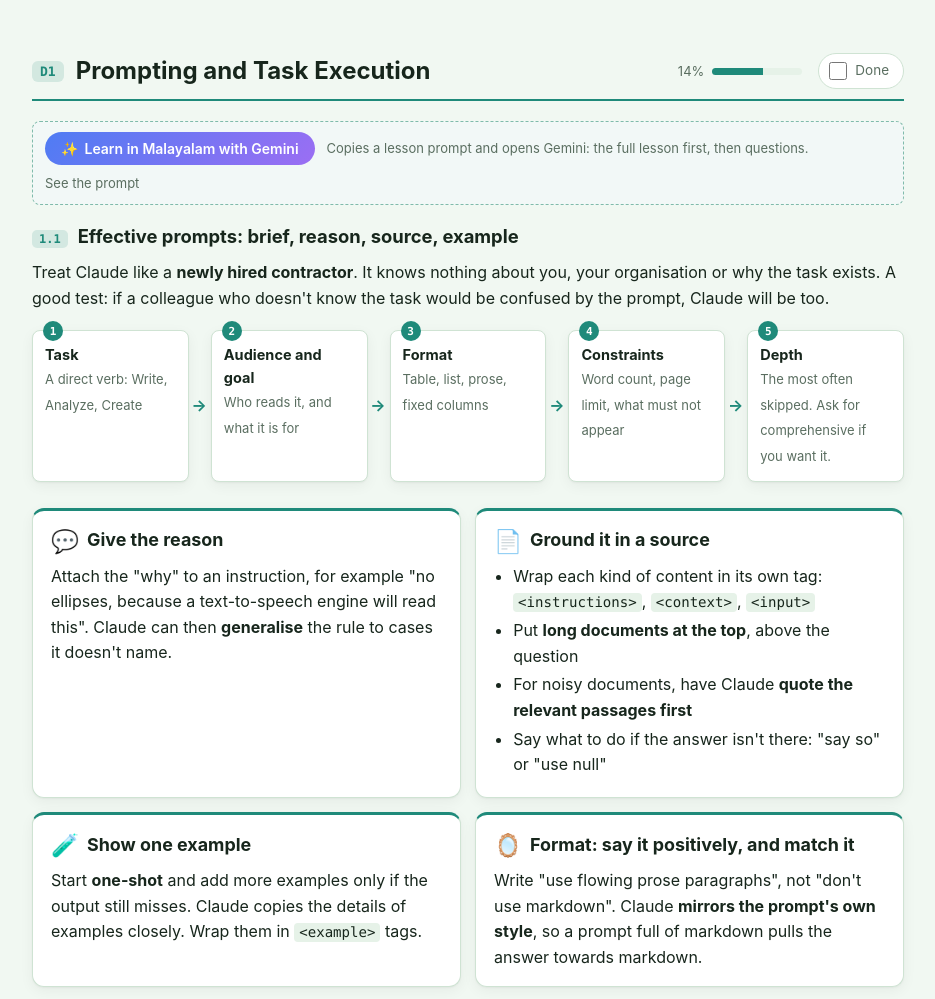
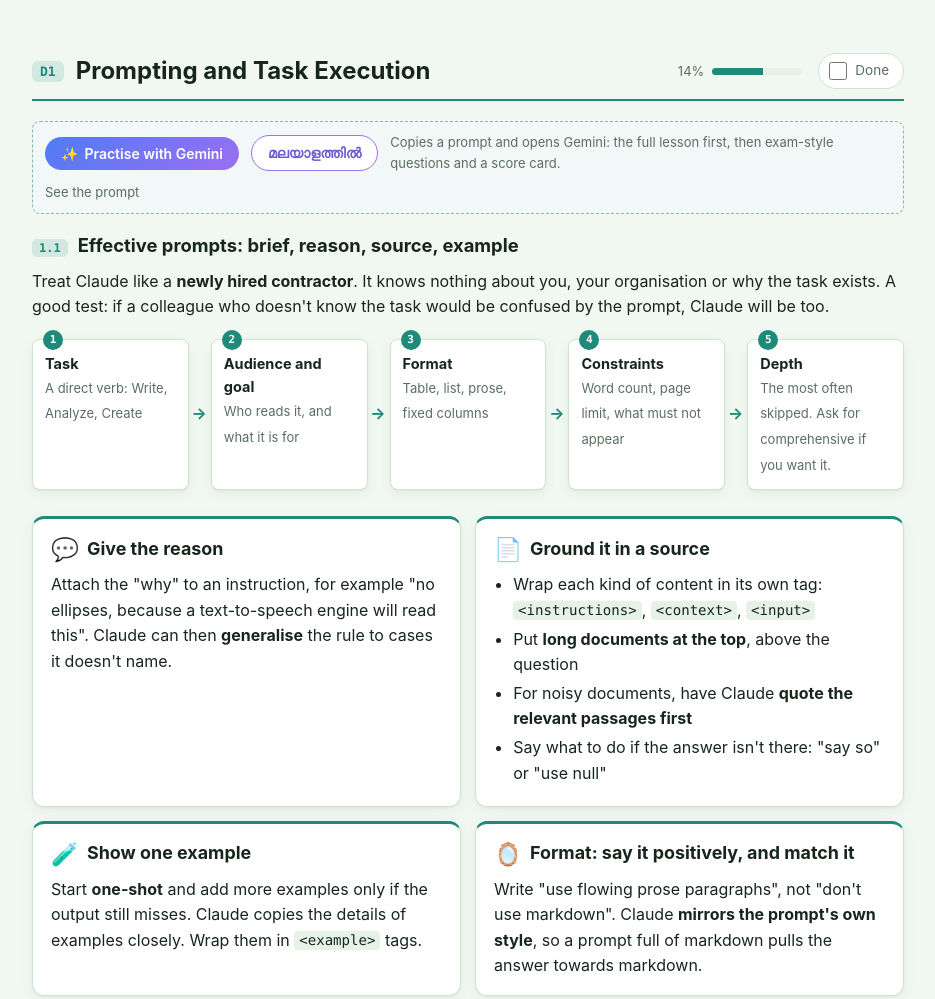
Before and after one commit to Amjad-RA/claude-exam, a plain HTML site: page exams/ccao-f.html in a window 1280 px wide. Shown: the part 1274-2273 px from the top of the page, without its empty margins (310-1245 px from the left). Drawn offline with Linux system fonts and the light colour scheme.

Commit message:
Gemini practice card in English and Malayalam with exam-style questions and a score card

```diff
--- a/assets/css/style.css
+++ b/assets/css/style.css
@@ -525,6 +525,9 @@ details.qa.code-toggle pre { margin: 0; }
 .gm-btn { flex: 1 1 100%; display: inline-flex; align-items: center; justify-content: center; gap: 6px; min-height: 46px;
           font: 600 15px var(--font); color: #fff; text-align: center;
           background: linear-gradient(135deg, #4f7cf3, #9b6ef3); border-radius: 999px; padding: 8px 18px; }
+.gm-btn.alt { background: var(--surface); color: #6d5bd0; border: 1.5px solid #9b6ef3; }
+:root[data-theme="dark"] .gm-btn.alt { color: #b9a8ff; }
+@media (prefers-color-scheme: dark) { :root:not([data-theme="light"]) .gm-btn.alt { color: #b9a8ff; } }
 .gm-btn:hover { text-decoration: none; filter: brightness(1.08); }
 .gm-btn:active { filter: brightness(.95); }
 .gm-status { font-size: 13px; color: var(--muted); flex: 1 1 100%; }
--- a/assets/js/app.js
+++ b/assets/js/app.js
@@ -2,7 +2,7 @@
    1. Theme toggle   2. Table of contents (sidebar, or a bar on phones)
    3. Section search 4. "Done" progress tracking (localStorage)
    5. Phone-friendly tables and diagrams   6. Malayalam audio lessons
-   7. Learn with Gemini   8. Practice quizzes                   */
+   7. Practise with Gemini   8. Practice quizzes                   */
 (() => {
   const store = {
     get(k, d) { try { const v = localStorage.getItem(k); return v === null ? d : JSON.parse(v); } catch { return d; } },
@@ -257,10 +257,11 @@
     }));
   });
 
-  /* 7. "Learn with Gemini": every exam domain gets a button that copies a
-        Malayalam lesson prompt built from that domain's own notes (diagram
-        captions, callouts, flashcards, practice questions), then opens
-        Gemini — the app on Android, gemini.google.com elsewhere. */
+  /* 7. "Practise with Gemini": every exam domain gets a card with two buttons, English and Malayalam
+        (technical terms stay in English). Each copies a prompt built from that domain's own notes
+        (diagram captions, callouts, flashcards, practice questions) and opens Gemini (the app on
+        Android, gemini.google.com elsewhere). Gemini teaches the whole domain first, then runs
+        exam-style practice questions one at a time and ends with a score card. */
   const examCode = document.querySelector(".hero .exam-code")?.textContent.trim();
   const examName = document.querySelector(".hero h1")?.textContent.trim();
   const isAndroid = /Android/i.test(navigator.userAgent);
@@ -270,11 +271,13 @@
       + encodeURIComponent(GEMINI_WEB) + ";end"
     : GEMINI_WEB;
   const clean = (el) => {
+    if (!el) return "";
     const c = el.cloneNode(true);
     c.querySelectorAll(".label, svg").forEach((e) => e.remove());
     return c.textContent.replace(/\s+/g, " ").trim();
   };
-  const buildPrompt = (sec) => {
+  const buildPrompt = (sec, lang) => {
+    const ml = lang === "ml";
     const num = sec.querySelector(".domain-num")?.textContent.trim().replace(/^D/, "") ?? "";
     const title = sec.querySelector(".domain-head h2")?.textContent.trim() ?? "";
     const weight = sec.querySelector(".weight")?.firstChild?.textContent.trim() ?? "";
@@ -291,22 +294,27 @@
     sec.querySelectorAll(".quiz").forEach((q) => {
       facts.push(`- Practice question: ${clean(q.querySelector(".q"))} ${clean(q.querySelector(".why"))}`);
     });
+    const language = ml ? "simple Malayalam" : "clear, simple English";
     return [
-      `You are my friendly exam tutor. I am a complete beginner preparing for the "${examName}" (${examCode}) certification exam. Teach me Domain ${num}: ${title}${weight ? ` (${weight} of the exam)` : ""}, in simple Malayalam.`,
+      `You are my friendly exam tutor. I am a beginner preparing for the "${examName}" (${examCode}) certification exam. Teach me Domain ${num}: ${title}${weight ? ` (${weight} of the exam)` : ""}, in ${language}.`,
       "",
       "Part 1: the full lesson. Do this first, and ask me no questions yet.",
       "- Teach the whole domain from start to finish: every topic and every key fact below, in order.",
-      "- Write it like a lesson a teacher reads aloud in class: warm, flowing spoken Malayalam in full paragraphs, as if you are talking to me. I will listen to it with the read-aloud (Listen) option.",
-      "- Because it will be read aloud: no tables, bullet points, headings, bold, emoji or code blocks. Write numbers and percentages in words. Move to each new topic with a spoken line, like \"ഇനി നമുക്ക് അടുത്ത കാര്യം നോക്കാം\".",
-      "- Keep English technical terms (prompt, context window, API and so on) in English, and explain each one in Malayalam the first time.",
+      `- Write it like a lesson a teacher reads aloud in class: warm, flowing spoken ${ml ? "Malayalam" : "English"} in full paragraphs, as if you are talking to me. I may listen to it with the read-aloud (Listen) option.`,
+      ml
+        ? "- Because it will be read aloud: no tables, bullet points, headings, bold, emoji or code blocks. Write numbers and percentages in words. Move to each new topic with a spoken line, like \"ഇനി നമുക്ക് അടുത്ത കാര്യം നോക്കാം\"."
+        : "- Because it may be read aloud: no tables, bullet points, headings, bold, emoji or code blocks. Write numbers and percentages in words. Move to each new topic with a spoken line, like \"Now let's look at the next idea\".",
+      ml
+        ? "- Keep English technical terms (prompt, context window, API and so on) in English, and explain each one in Malayalam the first time."
+        : "- Explain each technical term (prompt, context window, API and so on) in plain words the first time.",
       "- Give a small everyday example for each main idea, and clearly warn me about each exam trap listed below.",
       "- If the lesson is too long for one reply, stop at the end of a topic, tell me to type \"continue\", and carry on from there when I do.",
       "- Finish the lesson with a short three-point recap.",
       "",
-      "Part 2: questions, only after the full lesson is done.",
-      "- Quiz me with five questions in Malayalam, one at a time. Use the practice questions below where they fit.",
-      "- After each answer, tell me if I am right and why in one or two sentences, then ask the next question.",
-      "- At the end, give me my score and tell me which topics to revise.",
+      "Part 2: exam practice, only after the full lesson is done.",
+      `- Ask me six exam-style questions${ml ? " in Malayalam (keep the technical terms in English)" : ""}, one at a time: short real-world scenarios with four options (A to D), like the real exam. Mix easy and hard ones, and use the practice questions below where they fit.`,
+      "- Wait for my answer. Then tell me if I'm right, why the correct option is right and why the others are wrong, in two or three sentences, then ask the next question.",
+      "- At the end, give me a score card: my score out of six, which topics I'm ready on, which I should revise, and one exam tip for this domain.",
       "",
       "Teach only from the facts below. If I ask about something they don't cover, say you're not sure instead of guessing.",
       "",
@@ -316,7 +324,7 @@
       "Key facts to teach:",
       ...facts,
       "",
-      "Start now with Part 1: greet me in Malayalam, then read me the full lesson.",
+      `Start now with Part 1: greet me${ml ? " in Malayalam" : ""}, then read me the full lesson.`,
     ].join("\n");
   };
   const copyText = (text) => {
@@ -337,23 +345,29 @@
   if (examCode) {
     document.querySelectorAll('section.domain[id^="d"]').forEach((sec) => {
       if (!/^d\d+$/.test(sec.id)) return;
-      const prompt = buildPrompt(sec);
       const card = document.createElement("div");
       card.className = "gm-card";
       card.innerHTML = `
-        <a class="gm-btn" target="_blank" rel="noopener"><span aria-hidden="true">✨</span> Learn in Malayalam with Gemini</a>
-        <span class="gm-status" aria-live="polite">Copies a lesson prompt and opens Gemini: the full lesson first, then questions.</span>
+        <a class="gm-btn" data-lang="en" target="_blank" rel="noopener"><span aria-hidden="true">✨</span> Practise with Gemini</a>
+        <a class="gm-btn alt" data-lang="ml" target="_blank" rel="noopener" lang="ml">മലയാളത്തിൽ</a>
+        <span class="gm-status" aria-live="polite">Copies a prompt and opens Gemini: the full lesson first, then exam-style questions and a score card.</span>
         <details class="gm-prompt"><summary>See the prompt</summary><textarea readonly rows="9" aria-label="Gemini prompt"></textarea></details>`;
-      const link = card.querySelector(".gm-btn");
       const status = card.querySelector(".gm-status");
-      link.href = geminiHref;
-      card.querySelector("textarea").value = prompt;
-      link.addEventListener("click", () => {
-        const ok = copyText(prompt);
-        status.textContent = ok
-          ? "✓ Prompt copied. In Gemini, paste and send. To listen, choose Listen (read aloud) in the reply's ⋮ menu."
-          : "Couldn't copy automatically. Open \"See the prompt\", copy it, and paste it into Gemini.";
-        status.classList.toggle("ok", ok);
+      const ta = card.querySelector("textarea");
+      let prompts = null;   // built on first use
+      const get = (lang) => { prompts ??= { en: buildPrompt(sec, "en"), ml: buildPrompt(sec, "ml") }; return prompts[lang]; };
+      card.querySelector(".gm-prompt").addEventListener("toggle", () => { if (!ta.value) ta.value = get("en"); });
+      card.querySelectorAll(".gm-btn").forEach((link) => {
+        link.href = geminiHref;
+        link.addEventListener("click", () => {
+          const text = get(link.dataset.lang);
+          ta.value = text;
+          const ok = copyText(text);
+          status.textContent = ok
+            ? "✓ Prompt copied. In Gemini, paste and send. To listen, choose Listen (read aloud) in the reply's ⋮ menu; to answer by voice, use Gemini Live."
+            : "Couldn't copy automatically. Open \"See the prompt\", copy it, and paste it into Gemini.";
+          status.classList.toggle("ok", ok);
+        });
       });
       (sec.querySelector(":scope > .audio-note") || sec.querySelector(".domain-head"))?.after(card);
     });
```
Also changed, not shown: 2 other files.
